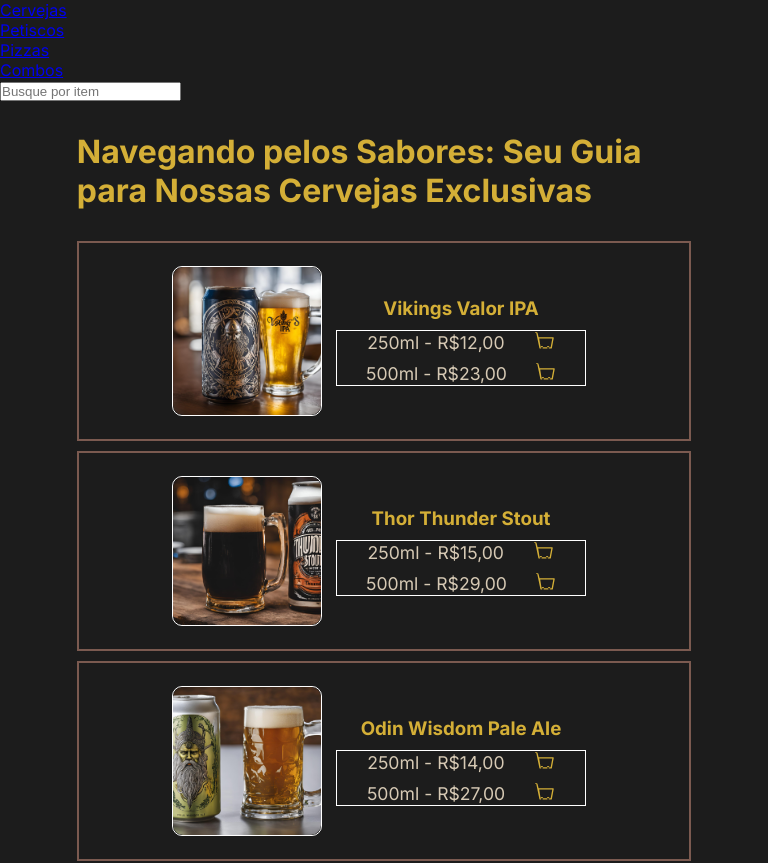
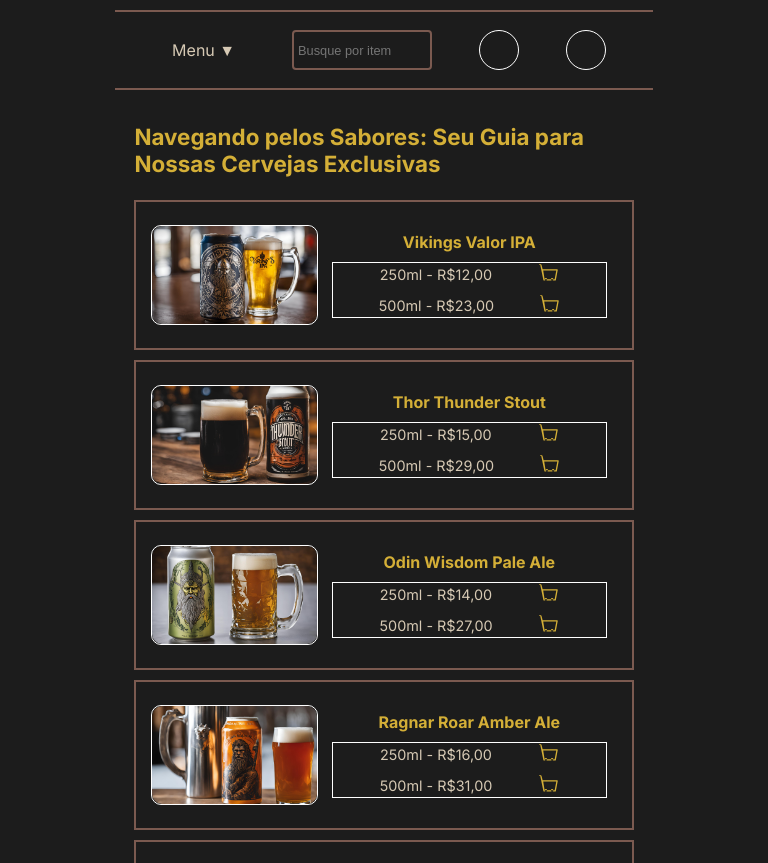
Before and after one commit to lemosdiego/cardapio-beer, a Next.js app: page / in a window 768 px wide. Shown: the top 863 px of the page. Built offline with nearby package versions, Linux system fonts and the light colour scheme.

Commit message:
Refatorando o css

```diff
--- a/src/app/Components/Card/StylesCard.module.css
+++ b/src/app/Components/Card/StylesCard.module.css
@@ -1,6 +1,6 @@
 .card {
   height: 200px;
-  border: solid 2px #7b5a50; /* Bronze Viking */
+  border: 2px solid #7b5a50; /* Bronze Viking */
   display: flex;
   align-items: center;
   justify-content: center;
@@ -22,7 +22,7 @@
   justify-content: center;
   overflow: hidden;
   border-radius: 10px;
-  border: solid 1px #fff;
+  border: 1px solid #fff;
 }
 
 .img img {
@@ -50,7 +50,7 @@
   display: flex;
   flex-direction: column;
   gap: 8px;
-  border: solid 1px #fff;
+  border: 1px solid #fff;
 }
 
 .pricing p {
@@ -78,19 +78,18 @@
   width: 20px;
   height: 20px;
 }
+
 .detailRow {
   display: flex;
   justify-content: space-evenly;
 }
 
+/* Mobile devices */
 @media (min-width: 320px) and (max-width: 481px) {
   .card {
     height: 150px;
   }
   .container_description h3 {
-    color: #d4af37; /* Ouro Viking */
-    margin: 0;
-    text-align: center;
     font-size: 0.8rem;
   }
   .img {
@@ -101,11 +100,52 @@
     font-size: 0.7rem;
   }
   .container_description {
-    border: solid 1px #fff;
+    border: 1px solid #fff;
     width: 350px;
   }
 }
+
+/* Tablets */
 @media (min-width: 482px) and (max-width: 768px) {
+  .card {
+    height: 150px;
+  }
+  .container_description h3 {
+    font-size: 1rem;
+  }
+  .img {
+    width: 200px;
+    height: 100px;
+  }
+  .pricing p {
+    font-size: 0.9em;
+  }
+  .container_description {
+    width: 350px;
+  }
 }
+
+/* Desktops and small laptops */
 @media (min-width: 769px) and (max-width: 1200px) {
+  .card {
+    height: 150px;
+  }
+  .container_description h3 {
+    font-size: 1rem;
+  }
+  .img {
+    width: 200px;
+    height: 100px;
+  }
+  .pricing p {
+    font-size: 0.8em;
+  }
+  .container_description {
+    width: 350px;
+  }
 }
+
+/* Larger screens */
+@media (min-width: 1201px) {
+  /* Add styles for larger screens if needed */
+}
--- a/src/app/Components/DropdownMenu/StylesMenu.module.css
+++ b/src/app/Components/DropdownMenu/StylesMenu.module.css
@@ -19,8 +19,8 @@
     list-style: none;
     padding: 0;
     margin: 0;
-    border-bottom: solid 2px #7b5a50;
-    border-top: solid 2px #7b5a50;
+    border-bottom: 2px solid #7b5a50;
+    border-top: 2px solid #7b5a50;
     display: flex;
     align-items: center;
     justify-content: space-evenly;
@@ -50,28 +50,96 @@
     color: #d6c9b4;
     text-decoration: none;
   }
+
   .container_input input {
     width: 90px;
     height: 40px;
     font-size: 0.6rem;
     padding-left: 4px;
-    border: solid 2px #7b5a50;
+    border: 2px solid #7b5a50;
     background: none;
     border-radius: 4px;
   }
+
   .icons {
-    border: solid 1px #fff;
+    border: 1px solid #fff;
     width: 40px;
     height: 40px;
     border-radius: 50%;
   }
+
   /* Exibir o dropdown quando o estado isOpen for verdadeiro */
   .dropdownMenu ul li:hover .menu {
     display: block;
   }
+}
 
-  /* Esconder o menu normal no mobile */
-  .menuList {
+/* Estilos específicos para tablets */
+@media (min-width: 481px) and (max-width: 768px) {
+  .dropdownMenu {
+    display: flex;
+    width: 100vw;
+    height: 100px;
+    align-items: center;
+    justify-content: center;
+  }
+
+  .container {
+    width: 70%;
+    height: 80%;
+    list-style: none;
+    padding: 0;
+    margin: 0;
+    border-bottom: 2px solid #7b5a50;
+    border-top: 2px solid #7b5a50;
+    display: flex;
+    align-items: center;
+    justify-content: space-evenly;
+  }
+
+  .container > li > a {
+    display: block;
+    padding: 10px;
+    color: #d6c9b4;
+    text-decoration: none;
+    text-align: center;
+  }
+
+  .menu {
     display: none;
+    position: absolute;
+    width: 200px;
+    background-color: #1c1c1cf6;
+    list-style: none;
+    padding: 10px;
+    margin: 0;
+  }
+
+  .menu li a {
+    display: block;
+    padding: 10px;
+    color: #d6c9b4;
+    text-decoration: none;
+  }
+
+  .container_input input {
+    width: 140px;
+    height: 40px;
+    font-size: 0.8rem;
+    padding-left: 4px;
+    border: 2px solid #7b5a50;
+    background: none;
+    border-radius: 4px;
+  }
+
+  .icons {
+    border: 1px solid #fff;
+    width: 40px;
+    height: 40px;
+    border-radius: 50%;
+  }
+
+  .dropdownMenu ul li:hover .menu {
+    display: block;
   }
 }
--- a/src/app/Components/Menu/StylesMenu.module.css
+++ b/src/app/Components/Menu/StylesMenu.module.css
@@ -6,8 +6,75 @@
   }
 }
 @media (min-width: 482px) and (max-width: 768px) {
+  .menuList {
+    display: none;
+  }
 }
 @media (min-width: 769px) and (max-width: 1200px) {
+  .menu {
+    background-color: #1c1c1c; /* Preto Carbono */
+    height: 140px;
+    display: flex;
+    align-items: center;
+    justify-content: center;
+  }
+
+  .menuList {
+    width: 80%;
+    height: 80%;
+    border-bottom: solid 2px #7b5a50; /* Bronze Viking */
+    border-top: solid 2px #7b5a50; /* Bronze Viking */
+    display: flex;
+    align-items: center;
+    justify-content: center;
+    list-style: none;
+    margin: 0;
+    padding: 0;
+    gap: 8px;
+  }
+
+  .menuList li {
+    margin: 0;
+  }
+
+  .menuList a {
+    color: #d6c9b4;
+    text-decoration: none;
+    font-size: 16px;
+    padding: 10px;
+    border-bottom: 2px solid transparent;
+    transition: color 0.3s ease, border-bottom-color 0.3s ease;
+  }
+
+  .menuList a:hover {
+    color: #ffbf00;
+    border-bottom: 2px solid #ffbf00;
+  }
+
+  .menuList a.active {
+    color: #d4af37;
+    border-bottom: 2px solid #d4af37;
+  }
+  .container_input input {
+    width: 150px;
+    height: 40px;
+    padding-left: 10px;
+    font-size: 1rem;
+    border-radius: 8px;
+    border: solid 2px #7b5a50;
+    outline: none;
+    background: none;
+  }
+  .icons {
+    display: flex;
+    gap: 10px;
+  }
+  .icon {
+    width: 45px;
+    height: 45px;
+    border: solid 1px #fff;
+    border-radius: 50%;
+  }
 }
 @media (min-width: 1201px) {
   /* src/app/Components/Menu/StylesMenu.module.css */
--- a/src/app/Sections/BeerMenu/StylesBeerMenu.module.css
+++ b/src/app/Sections/BeerMenu/StylesBeerMenu.module.css
@@ -11,31 +11,61 @@
   display: flex;
   align-items: center;
 }
+
 .title h2 {
   font-size: 2rem;
   color: #d4af37;
 }
+
 .containerCards {
   width: 80vw;
   display: grid;
   grid-template-columns: repeat(auto-fill, minmax(400px, 1fr));
   gap: 10px;
 }
+
+/* Mobile devices */
 @media (min-width: 320px) and (max-width: 481px) {
   .containerCards {
     width: 85vw;
-    display: grid;
     grid-template-columns: repeat(auto-fill, minmax(250px, 1fr));
-    gap: 10px;
   }
+
   .title {
     height: 100px;
+    width: 85vw;
   }
+
   .title h2 {
     font-size: 1.2rem;
   }
 }
+
+/* Tablets */
 @media (min-width: 482px) and (max-width: 768px) {
+  .containerCards {
+    width: 65vw;
+    grid-template-columns: repeat(auto-fill, minmax(300px, 1fr));
+  }
+
+  .title {
+    height: 100px;
+    width: 65vw;
+  }
+
+  .title h2 {
+    font-size: 1.4rem;
+  }
 }
+
+/* Desktops and small laptops */
 @media (min-width: 769px) and (max-width: 1200px) {
+  .title h2 {
+    font-size: 1.7rem;
+  }
+
+  .containerCards {
+    width: 80vw;
+    grid-template-columns: repeat(auto-fill, minmax(300px, 1fr));
+  }
 }
```
